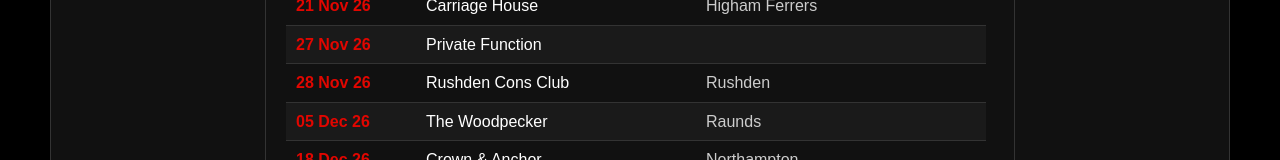
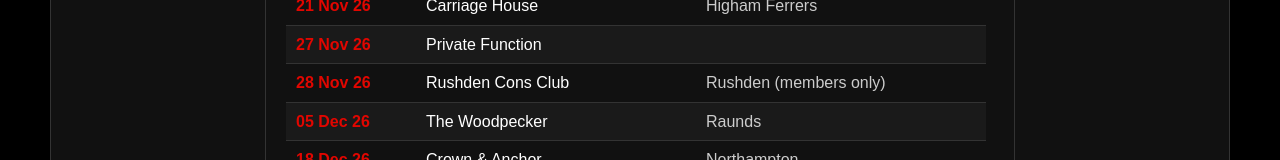
Before and after one commit to davegould2989/slim47, a plain HTML site: page gigs.html in a window 1280 px wide. Shown: the part 232-392 px from the top of the page. Drawn offline with Linux system fonts and the light colour scheme.

Commit message:
Add files via upload

```diff
--- a/gigs.html
+++ b/gigs.html
@@ -102,7 +102,7 @@
 
 21 Nov 26	Carriage House, Higham Ferrers
 27 Nov 26	Private Function
-28 Nov 26	Rushden Cons Club, Rushden
+28 Nov 26	Rushden Cons Club, Rushden (members only)
 05 Dec 26	The Woodpecker, Raunds
 18 Dec 26	Crown & Anchor, Northampton
 19 Dec 26	Higham SAS, Higham Ferrers
```
